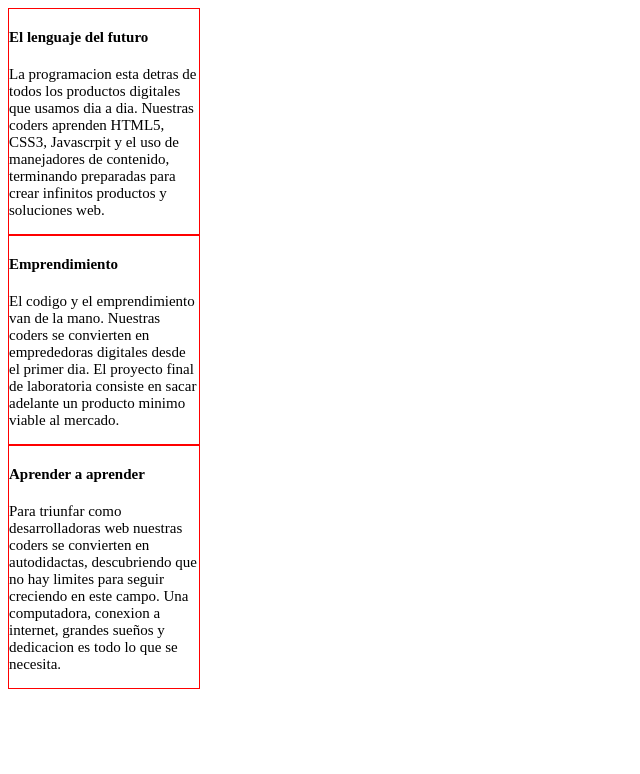
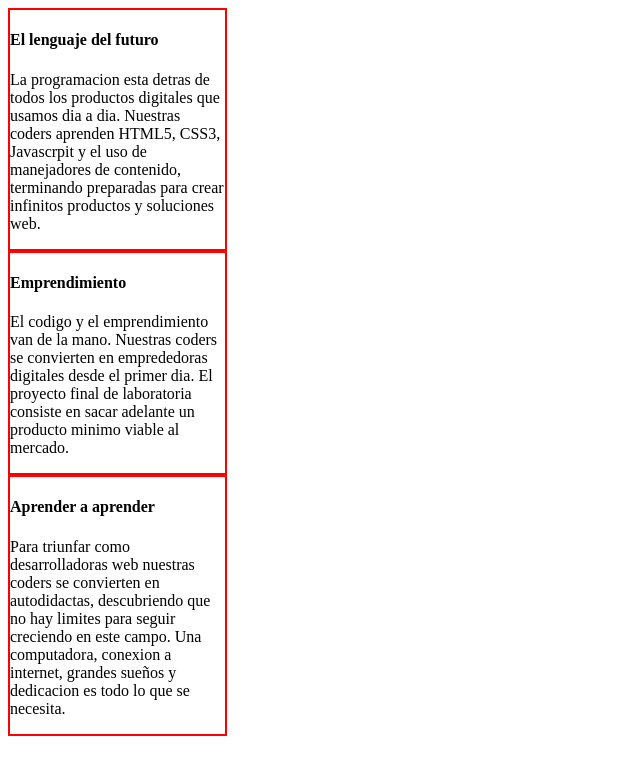
Before and after one commit to Xiovera/marging-padding, a plain HTML site: page index.html in a window 1280 px wide. Shown: the whole page, without its empty margins (0-640 px from the left). Drawn offline with Linux system fonts and the light colour scheme.

Commit message:
cuarto problema resuelto

```diff
--- a/css/main3.css
+++ b/css/main3.css
@@ -1,5 +1,6 @@
 div{
-	border:1px solid red;
+	border:2px solid red;
 	width:15%;
-	font-size: 15px;
+	font-size: 20px;
+	padding: 0% 1%;
 }
--- /dev/null
+++ b/css/main4.css
@@ -0,0 +1,5 @@
+div{
+	border:2px solid red;
+	width:17%;
+	font-size: 16px;
+	}
--- a/index.html
+++ b/index.html
@@ -1,7 +1,7 @@
 <!DOCTYPE html>
 <html>
     <head>
-        <link rel="stylesheet" type="text/css" href="css/main3.css">
+        <link rel="stylesheet" type="text/css" href="css/main4.css">
     </head>
     <body>
         <div>
```
